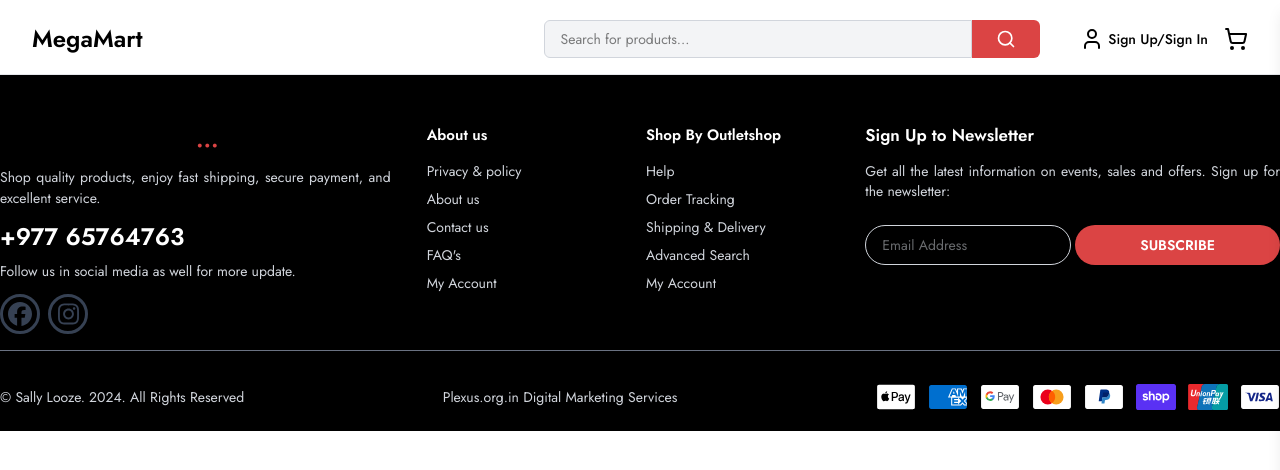
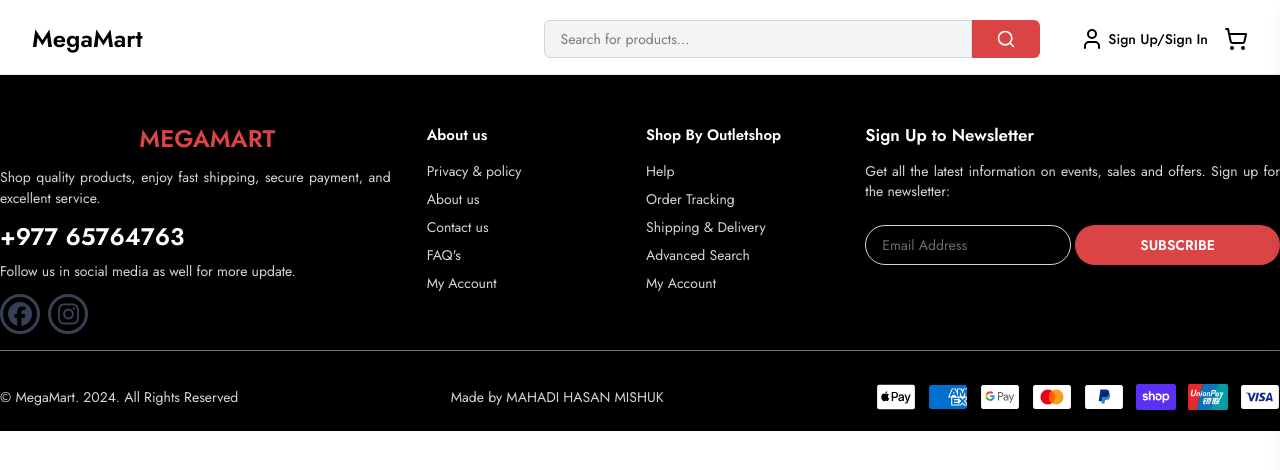
Before and after one commit to mishuk09/Ecommerce-MERN-Task-FrontEnd-2nd, a React (Vite) app: page /collection in a window 1280 px wide. Shown: the top 470 px of the page. Built offline with nearby package versions, Linux system fonts and the light colour scheme.

Commit message:
update footer

```diff
--- a/src/pages/Footer/Footer.jsx
+++ b/src/pages/Footer/Footer.jsx
@@ -23,6 +23,8 @@
         }, 3000);
     };
 
+    const token = localStorage.getItem('token');
+
     useEffect(() => {
         const storedEmail = localStorage.getItem('email');
         if (storedEmail) {
@@ -46,7 +48,7 @@
                     <div className=' footer-grid  pb-4 gap-3 w-[100%]'>
                         <div className='w-full h-full flex flex-col overflow-hidden'>
                             <div className="text-black flex justify-center items-center pt-12 pb-3 text-[15px] font-bold">
-                                <h1 className="text-2xl font-bold icon-img">...</h1>
+                                <h1 className="text-2xl font-bold icon-img">MEGAMART</h1>
                             </div>
 
 
@@ -56,9 +58,7 @@
                             <div className="flex gap-2 mt-3">
                                 <p className="rounded-full hover:text-gray-400 text-gray-700 duration-75 border-3 flex items-center text-center justify-center w-10 h-10"><FontAwesomeIcon size='xl' icon={faFacebook} /></p>
                                 <p className="rounded-full hover:text-gray-400 text-gray-700 duration-75 border-3 flex items-center text-center justify-center w-10 h-10"><FontAwesomeIcon size='xl' icon={faInstagram} /></p>
-                                {/* <p className="rounded-full hover:text-gray-400 text-gray-700 duration-75 border-3 flex items-center text-center justify-center w-10 h-10"><FontAwesomeIcon size='xl' icon={faPinterest} /></p> */}
-                                {/* <p className="rounded-full hover:text-gray-400 text-gray-700 duration-75 border-3 flex items-center text-center justify-center w-10 h-10"><FontAwesomeIcon size='xl' icon={faEnvelope} /></p>
-                            <p className="rounded-full hover:text-gray-400 text-gray-700 duration-75 border-3 flex items-center text-center justify-center w-10 h-10"><i  size='xl' className="fa-brands fa-square-whatsapp"></i></p> */}
+
                             </div>
                         </div>
 
@@ -71,17 +71,17 @@
                             <a href="/contact" className="text-[14px] text-gray-300 cursor-pointer pb-1">Contact
                                 us</a>
                             <a href="/faqs" className="text-[14px] text-gray-300 cursor-pointer pb-1">FAQ's</a>
-                            <a href="signin" className="text-[14px] text-gray-300 cursor-pointer pb-1">My Account</a>
+                            <a href={token ? "/dashboard" : "/signin"} className="text-[14px] text-gray-300 cursor-pointer pb-1">My Account</a>
                         </div>
 
                         <div className='w-full footer-service h-full leading-6 flex flex-col overflow-hidden'>
                             <p className="text-white cursor-pointer pt-4 md:pt-12 pb-3 text-[15px] font-bold">Shop By Outletshop
                             </p>
                             <a href="/contact" className="text-[14px] text-gray-300  cursor-pointer pb-1">Help</a>
-                            <a href="/signin" className="text-[14px] text-gray-300 cursor-pointer pb-1">Order Tracking</a>
-                            <a href="/signin" className="text-[14px] text-gray-300 cursor-pointer pb-1">Shipping & Delivery</a>
+                            <a href={token ? "/dashboard" : "/signin"} className="text-[14px] text-gray-300 cursor-pointer pb-1">Order Tracking</a>
+                            <a href={token ? "/dashboard" : "/signin"} className="text-[14px] text-gray-300 cursor-pointer pb-1">Shipping & Delivery</a>
                             <a href="#" className="text-[14px] text-gray-300 cursor-pointer pb-1">Advanced Search</a>
-                            <a href="/signin" className="text-[14px] text-gray-300 cursor-pointer pb-1">My Account</a>
+                            <a href={token ? "/dashboard" : "/signin"} className="text-[14px] text-gray-300 cursor-pointer pb-1">My Account</a>
                         </div>
 
                         <div className='grid   w-[100%]'>
@@ -125,8 +125,8 @@
 
                     <div
                         className="custom-container   mb-6 md:mb-0 md:flex text-center pt-3 flex-row  justify-between items-center w-full h-20">
-                        <div className="text-[14px] text-gray-300 py-2">© Sally Looze. 2024. All Rights Reserved</div>
-                        <div className="text-[14px] text-gray-300 py-2">Plexus.org.in Digital Marketing Services</div>
+                        <div className="text-[14px] text-gray-300 py-2">© MegaMart. 2024. All Rights Reserved</div>
+                        <div className="text-[14px] text-gray-300 py-2">Made by MAHADI HASAN MISHUK</div>
 
                         <div className="flex gap-2 lg:gap-3 mt-2 lg:mt-0 items-center text-center justify-center">
                             <img className=" w-10" src={applepay} alt="" />
```
